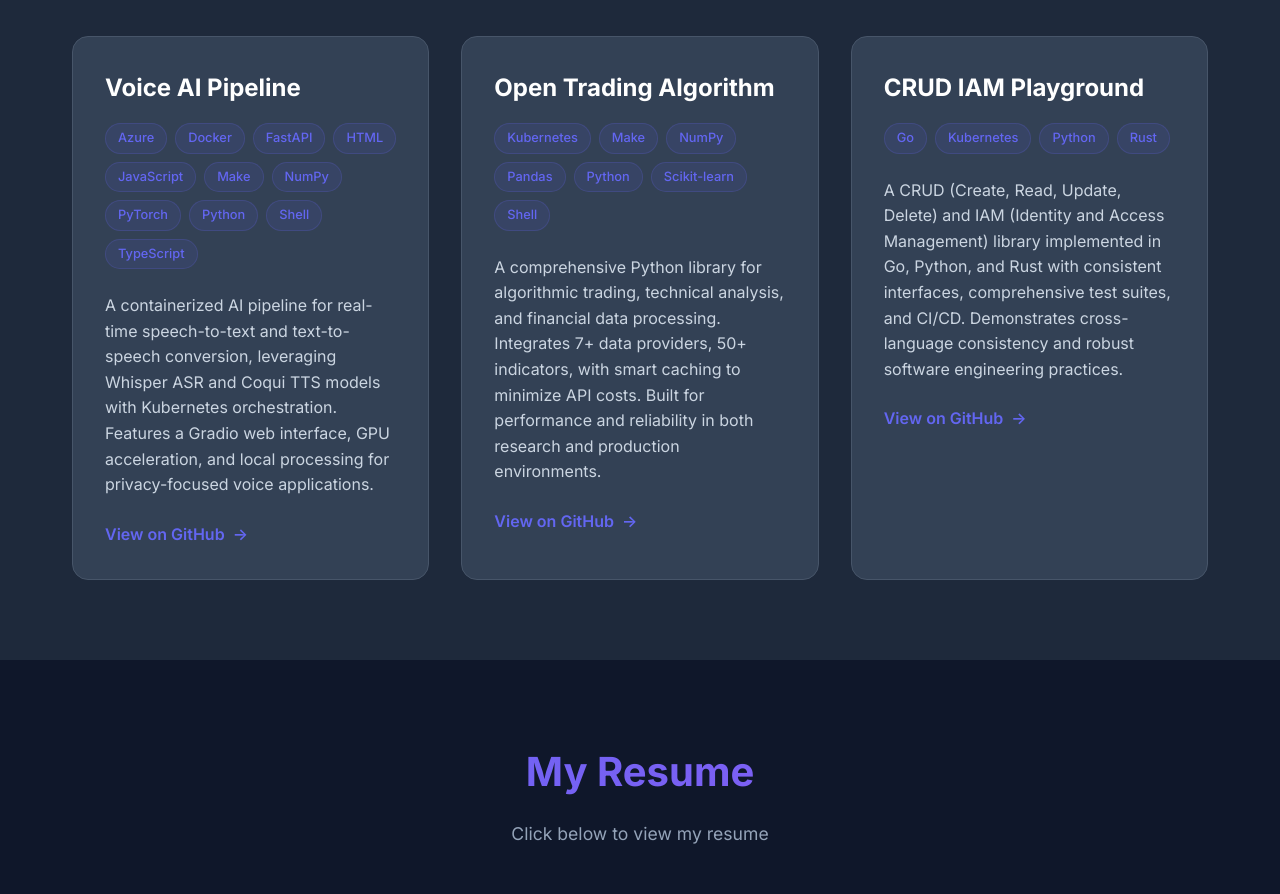
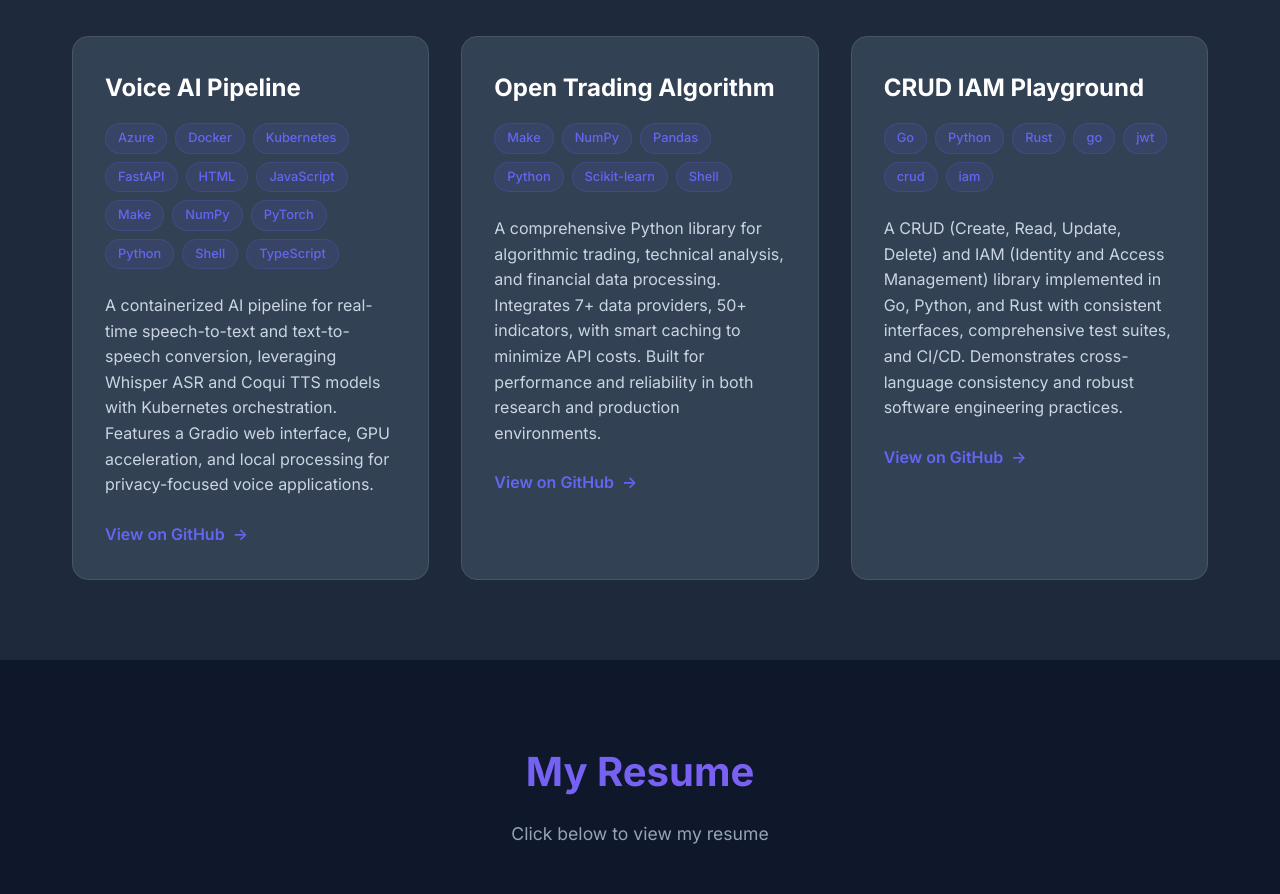
Before and after one commit to thephiltacular/thephiltacular.github.io, a plain HTML site: page index.html in a window 1280 px wide. Shown: the part 1620-2514 px from the top of the page. Drawn offline with Linux system fonts and the light colour scheme.

Commit message:
Corrected tech-tags for projects

```diff
--- a/index.html
+++ b/index.html
@@ -85,6 +85,7 @@
                             <h3>Voice AI Pipeline</h3>
                             <div class="project-tech">                                <span class="tech-tag">Azure</span>
                                 <span class="tech-tag">Docker</span>
+                                <span class="tech-tag">Kubernetes</span>
                                 <span class="tech-tag">FastAPI</span>
                                 <span class="tech-tag">HTML</span>
                                 <span class="tech-tag">JavaScript</span>
@@ -111,7 +112,7 @@
                     <div class="project-card">
                         <div class="project-header">
                             <h3>Open Trading Algorithm</h3>
-                            <div class="project-tech">                                <span class="tech-tag">Kubernetes</span>
+                            <div class="project-tech">
                                 <span class="tech-tag">Make</span>
                                 <span class="tech-tag">NumPy</span>
                                 <span class="tech-tag">Pandas</span>
@@ -136,9 +137,12 @@
                         <div class="project-header">
                             <h3>CRUD IAM Playground</h3>
                             <div class="project-tech">                                <span class="tech-tag">Go</span>
-                                <span class="tech-tag">Kubernetes</span>
                                 <span class="tech-tag">Python</span>
                                 <span class="tech-tag">Rust</span>
+                                <span class="tech-tag">go</span>
+                                <span class="tech-tag">jwt</span>
+                                <span class="tech-tag">crud</span>
+                                <span class="tech-tag">iam</span>
                             </div>
                         </div>
                         <p class="project-description">
```
